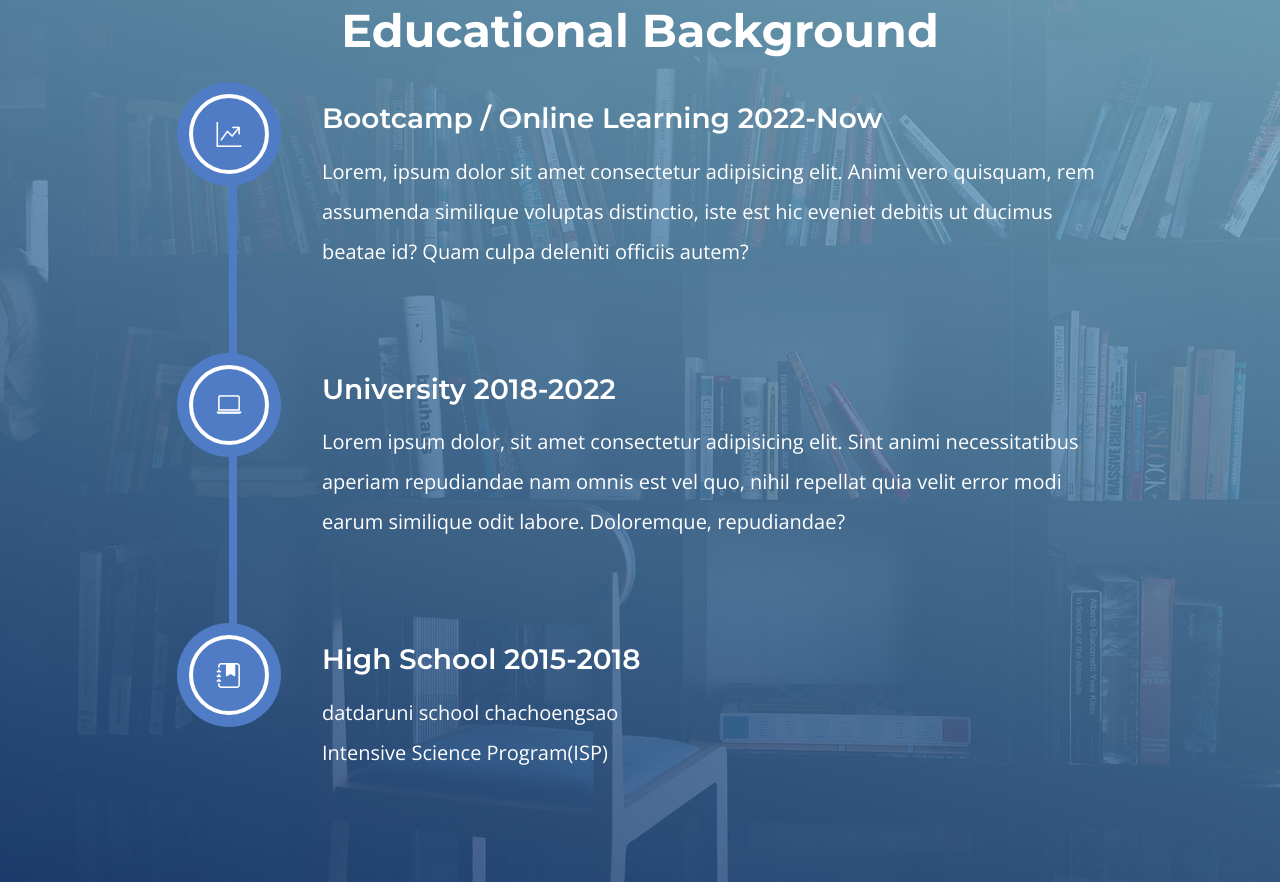
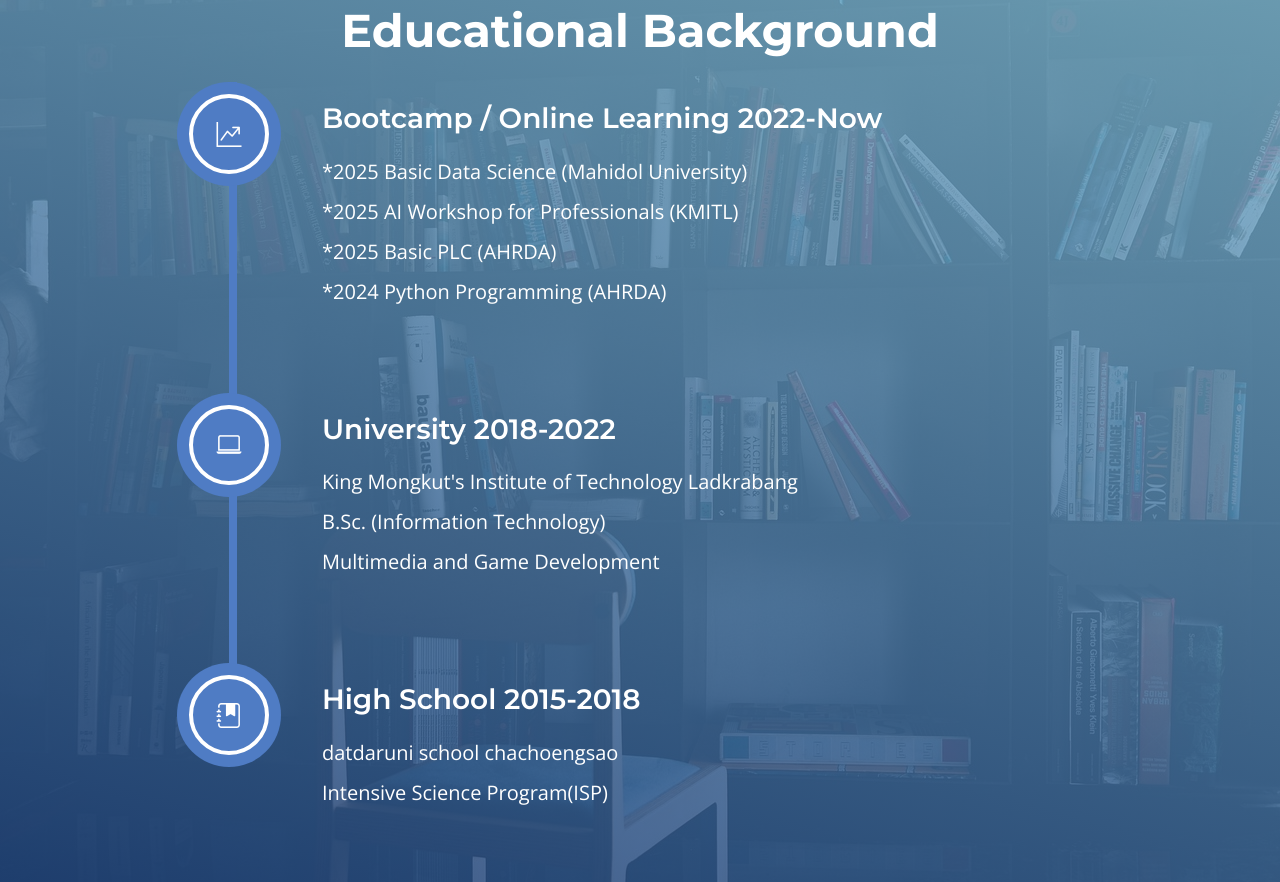
Before and after one commit to Ganokpan/ResumeWebsite, a plain HTML site: page index.html in a window 1280 px wide. Shown: the part 2460-3342 px from the top of the page. Drawn offline with nearby package versions, Linux system fonts and the light colour scheme.

Commit message:
Update index.html

```diff
--- a/index.html
+++ b/index.html
@@ -545,9 +545,10 @@ https://templatemo.com/tm-590-topic-listing
 
                                 <li>
                                     <h4 class="text-white mb-3">Bootcamp / Online Learning 2022-Now</h4>
-                                    <p class="text-white">Lorem, ipsum dolor sit amet consectetur adipisicing elit.
-                                        Animi vero quisquam, rem assumenda similique voluptas distinctio, iste est hic
-                                        eveniet debitis ut ducimus beatae id? Quam culpa deleniti officiis autem?
+                                    <p class="text-white">*2025 Basic Data Science (Mahidol University)<br>
+                                        *2025 AI Workshop for Professionals (KMITL)<br>
+                                        *2025 Basic PLC (AHRDA)<br>
+                                        *2024 Python Programming (AHRDA)<br>
                                     </p>
                                     <div class="icon-holder">
                                         <i class="bi bi-graph-up-arrow"></i>
@@ -556,9 +557,9 @@ https://templatemo.com/tm-590-topic-listing
 
                                 <li>
                                     <h4 class="text-white mb-3">University 2018-2022</h4>
-                                    <p class="text-white">Lorem ipsum dolor, sit amet consectetur adipisicing elit. Sint
-                                        animi necessitatibus aperiam repudiandae nam omnis est vel quo, nihil repellat
-                                        quia velit error modi earum similique odit labore. Doloremque, repudiandae?</p>
+                                    <p class="text-white">King Mongkut's Institute of Technology Ladkrabang<br>
+                                        B.Sc. (Information Technology)<br>
+                                        Multimedia and Game Development</p>
                                     <div class="icon-holder">
                                         <i class="bi bi-laptop"></i>
                                     </div>
```
